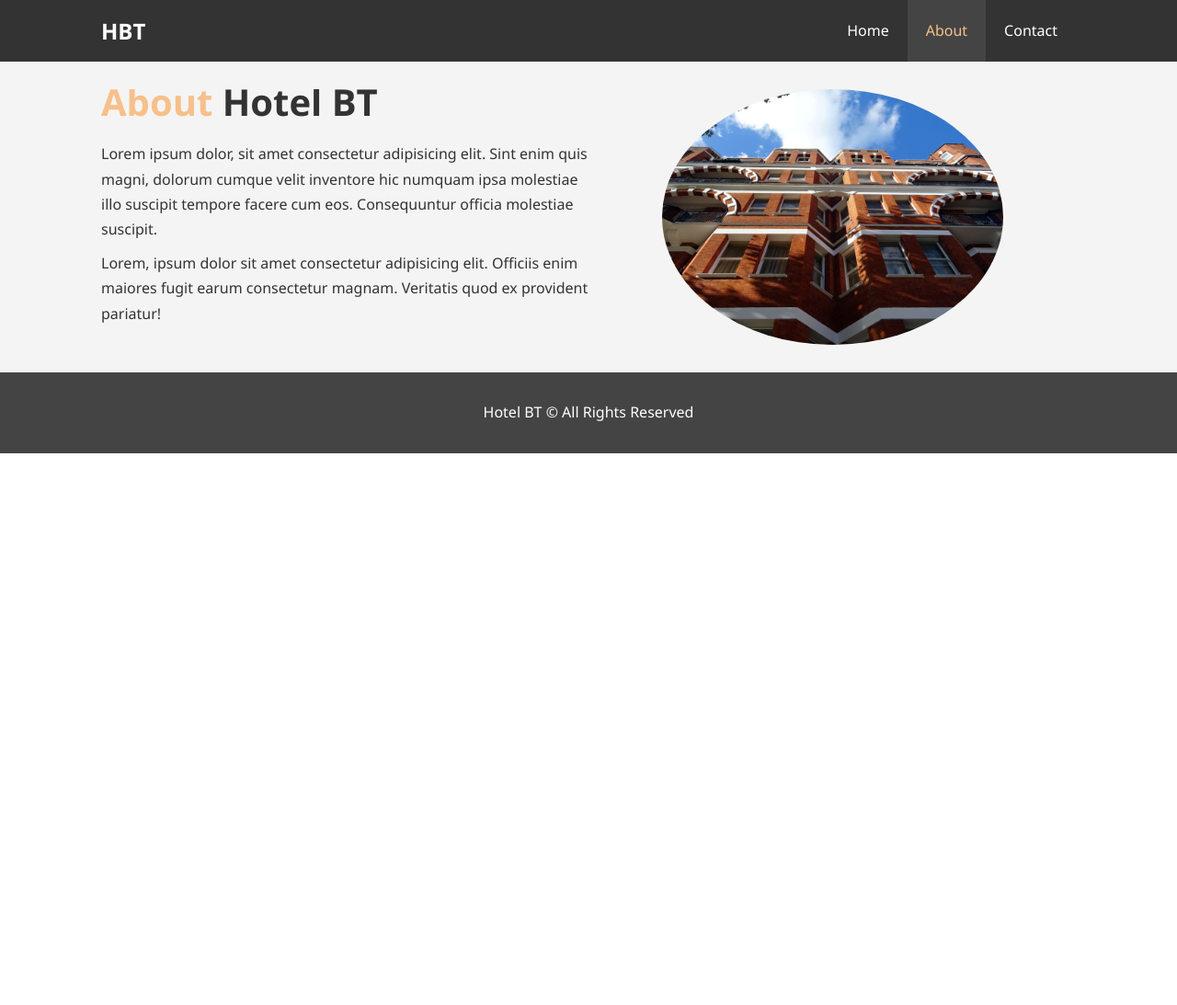
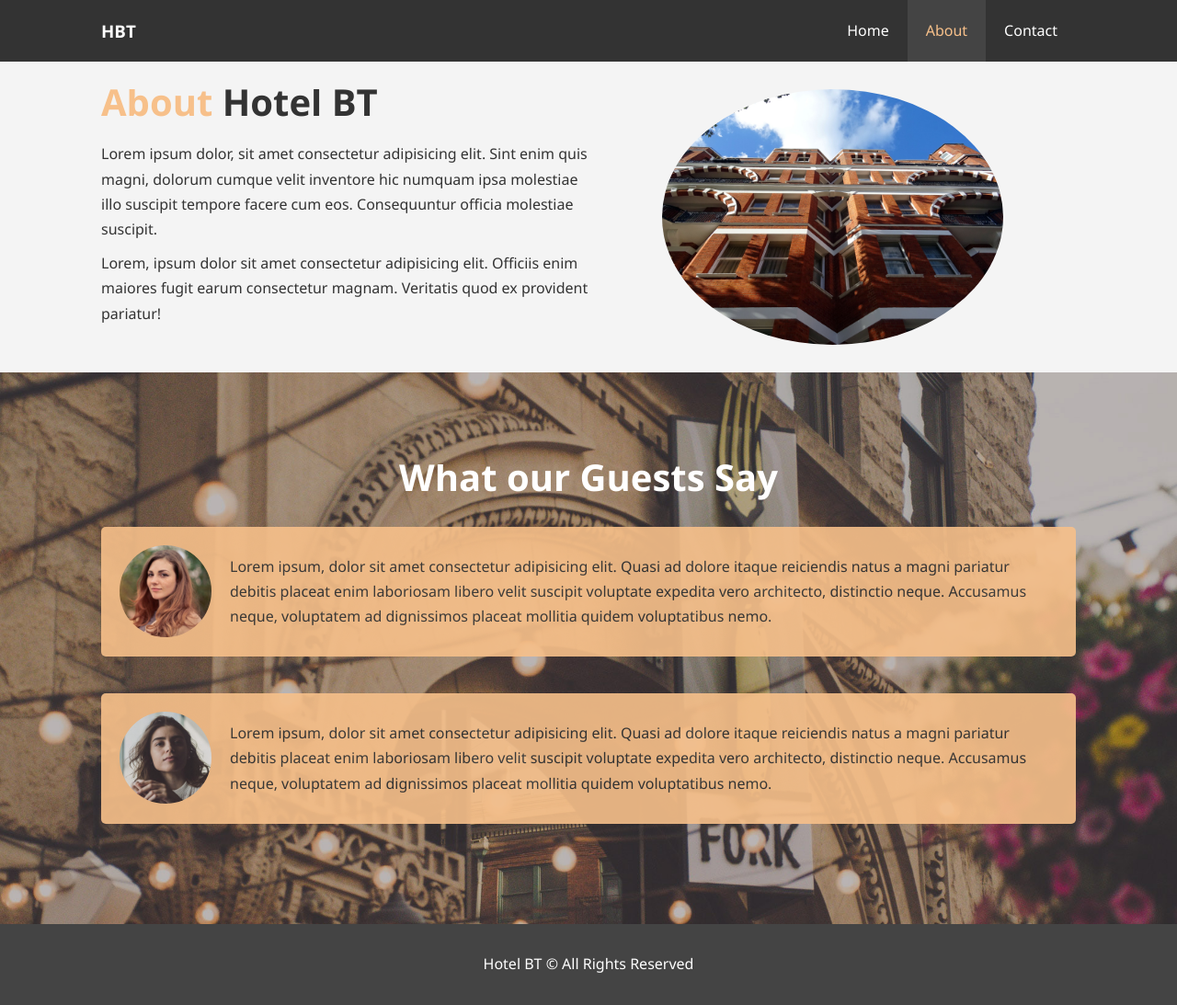
Before and after one commit to ajp22/My-Hotel-Website, a plain HTML site: page about.html in a window 1280 px wide. Shown: the whole page at 92% size. Before the commit the page ends 800 px from the top, so only its background shows below. Drawn offline with Linux system fonts and the light colour scheme.

Commit message:
Testimonials

```diff
--- a/about.html
+++ b/about.html
@@ -16,14 +16,14 @@
   <header>
     <!-- Navigation Bar -->
     <nav id="navbar">
-      <div class="container">
+      <section class="container">
         <h1 class="logo"><a href="index.html">HBT</a></h1>
         <ul>
           <li><a href="index.html">Home</a></li>
           <li><a class="current" href="about.html">About</a></li>
           <li><a href="contact.html">Contact</a></li>
         </ul>
-      </div>
+        </div>
     </nav>
   </header>
   <!-- About Info -->
@@ -46,6 +46,29 @@
     </div>
   </section>
 
+  <div class="clr"></div>
+
+  <section id="testimonials" class="py-3">
+    <div class="container">
+      <h2 class="l-heading">What our Guests Say</h2>
+      <div class="testimonial bg-primary">
+        <img src="./img/person-1.jpg" alt="Samantha">
+        <p>
+          Lorem ipsum, dolor sit amet consectetur adipisicing elit. Quasi ad dolore itaque reiciendis natus a magni
+          pariatur debitis placeat enim laboriosam libero velit suscipit voluptate expedita vero architecto, distinctio
+          neque. Accusamus neque, voluptatem ad dignissimos placeat mollitia quidem voluptatibus nemo.
+        </p>
+      </div>
+      <div class="testimonial bg-primary">
+        <img src="./img/person-2.jpg" alt="Jen">
+        <p>
+          Lorem ipsum, dolor sit amet consectetur adipisicing elit. Quasi ad dolore itaque reiciendis natus a magni
+          pariatur debitis placeat enim laboriosam libero velit suscipit voluptate expedita vero architecto, distinctio
+          neque. Accusamus neque, voluptatem ad dignissimos placeat mollitia quidem voluptatibus nemo.
+        </p>
+      </div>
+  </section>
+
   <footer id="main-footer">
     <p>
       Hotel BT &copy; All Rights Reserved
--- a/css/style.css
+++ b/css/style.css
@@ -203,6 +203,33 @@ p {
   min-height: 100%;
 }
 
+/* Testimonials */
+#testimonials {
+  height: 600px;
+  background: url('../img/test-bg.jpg') no-repeat center center/cover;
+  padding-top: 100px;
+}
+
+#testimonials h2 {
+  color: #fff;
+  text-align: center;
+  padding-bottom: 40px;
+}
+
+#testimonials .testimonial {
+  padding: 20px;
+  margin-bottom: 40px;
+  border-radius: 5px;
+  opacity: 0.9;
+}
+
+#testimonials .testimonial img {
+  width: 100px;
+  float: left;
+  margin-right: 20px;
+  border-radius: 50%;
+}
+
 /* Footer */
 #main-footer {
   text-align: center;
```
